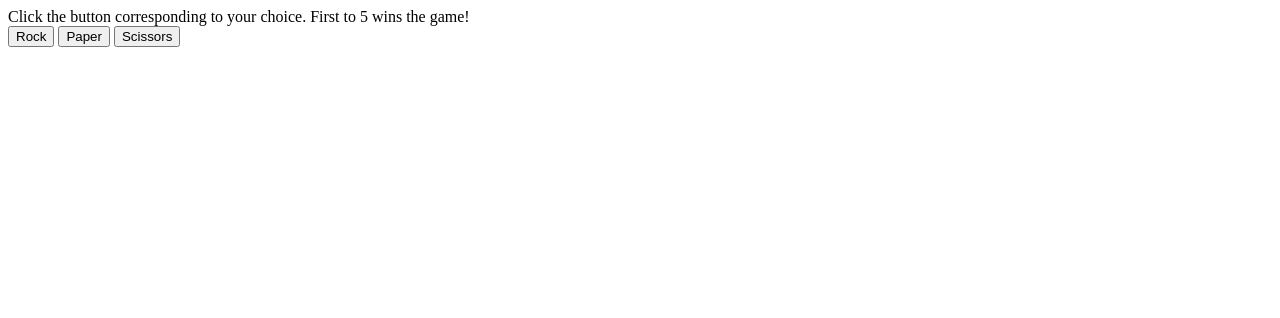
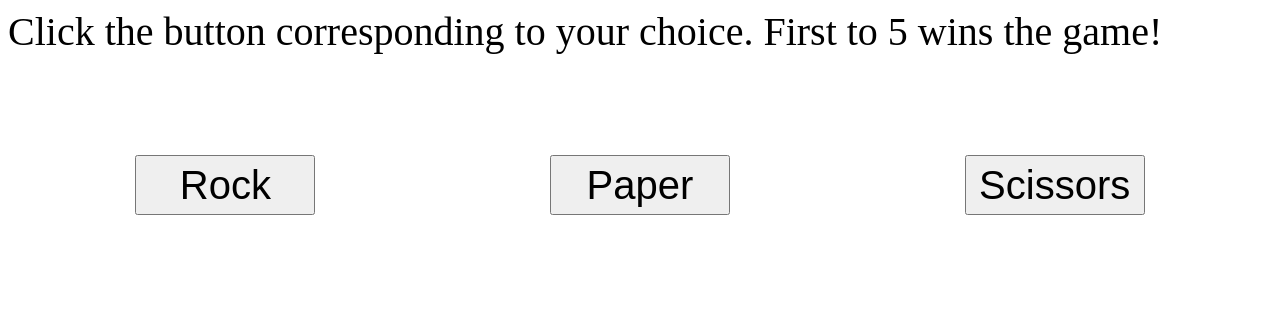
Before and after one commit to rahulwankhede/odin-rock-paper-scissors, a plain HTML site: page index.html in a window 1280 px wide. Drawn offline with Linux system fonts and the light colour scheme.

Commit message:
fix buttons and overall font size

```diff
--- a/index.html
+++ b/index.html
@@ -8,9 +8,11 @@
     </head>
     <body>
 		<div>Click the button corresponding to your choice. First to 5 wins the game!</div>
-		<button class="choice" id="rock">Rock</button>
-		<button class="choice" id="paper">Paper</button>
-		<button class="choice" id="scissors">Scissors</button>
+		<div class="choices">
+			<button class="choice" id="rock">Rock</button>
+			<button class="choice" id="paper">Paper</button>
+			<button class="choice" id="scissors">Scissors</button>
+		</div>
 		<div class="results"></div>
 		<div class="score"></div>
 		<div class="final"></div>
--- a/styles.css
+++ b/styles.css
@@ -0,0 +1,17 @@
+*{
+	font-size: 40px;
+}
+
+.choices{
+	display: flex;
+	justify-content: space-around;
+	padding: 100px 10px;;
+}
+
+
+
+.choice{
+	width: 180px;
+	height: 60px;
+	font-size: 40px;
+}
```
